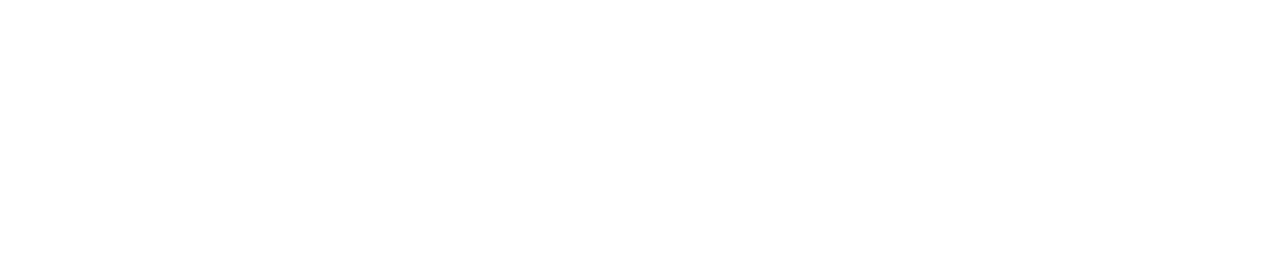
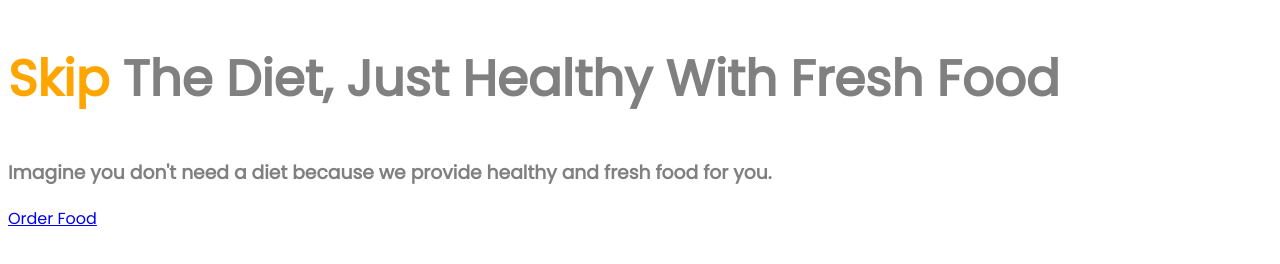
Before and after one commit to aunayem/fresh-food, a plain HTML site: page index.html in a window 1280 px wide. Drawn offline with Linux system fonts and the light colour scheme.

Commit message:
picture updated

```diff
--- a/index.html
+++ b/index.html
@@ -6,10 +6,24 @@
     <meta http-equiv="X-UA-Compatible" content="IE=edge">
     <meta name="viewport" content="width=device-width, initial-scale=1.0">
     <title>Fresh Food</title>
+    <link rel="preconnect" href="https://fonts.googleapis.com">
+    <link rel="preconnect" href="https://fonts.gstatic.com" crossorigin>
+    <link href="https://fonts.googleapis.com/css2?family=Poppins&display=swap" rel="stylesheet">
     <link rel="stylesheet" href="style.css">
 </head>
 
 <body>
+    <section>
+        <div>
+            <h1><span class="orange-color">Skip</span><span class="grey-color"> The Diet, Just Healthy With Fresh
+                    Food</span></h1>
+            <h3 class="grey-color">Imagine you don't need a diet because we provide healthy and fresh food for you.</h3>
+            <a target="_blank" href="https://www.ubereats.com/">Order Food</a>
+        </div>
+        <div>
+            <img src="" alt="">
+        </div>
+    </section>
 
 </body>
 
--- a/style.css
+++ b/style.css
@@ -0,0 +1,13 @@
+body{
+    font-family: 'Poppins', sans-serif;
+    font-size: 700;
+}
+h1{
+    font-size: 50px;
+}
+.orange-color{
+    color: orange;
+}
+.grey-color{
+    color: grey;
+}
```
